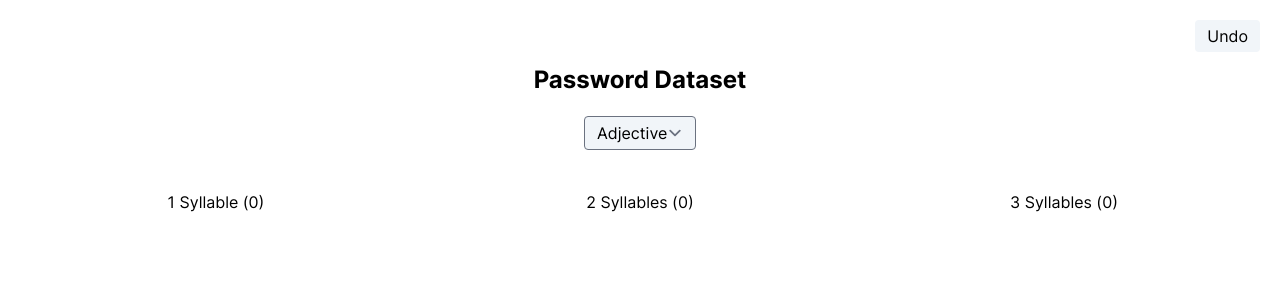
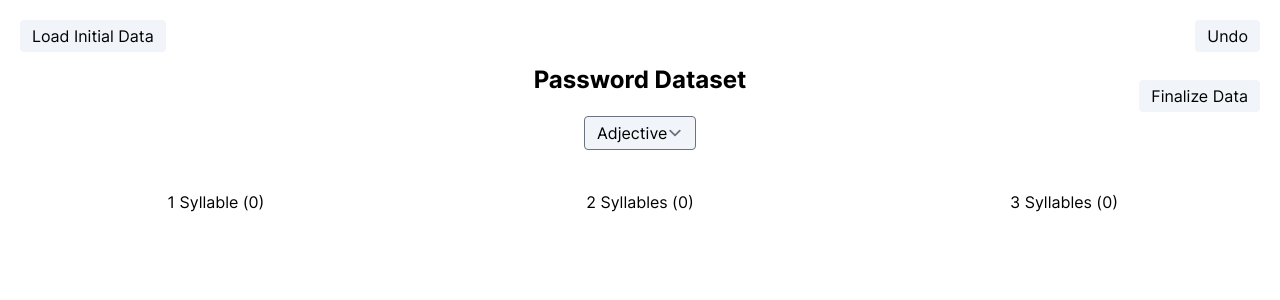
Before and after one commit to BrainyWayne/password-dataset, a Next.js app: page / in a window 1280 px wide. Shown: the top 300 px of the page. Built offline with nearby package versions, Linux system fonts and the light colour scheme.

Commit message:
fix: fix

```diff
--- a/package.json
+++ b/package.json
@@ -54,7 +54,6 @@
   },
   "lint-staged": {
     "**/*.{js,jsx,ts,tsx}": [
-      "eslint --max-warnings=0",
       "prettier -w"
     ],
     "**/*.{json,css,scss,md,webmanifest}": [
--- a/src/pages/index.tsx
+++ b/src/pages/index.tsx
@@ -5,6 +5,17 @@ import {
   ADJECTIVES1,
   ADJECTIVES2,
   ADJECTIVES3,
+  ADVERBS1,
+  ADVERBS3,
+  NOUNS1,
+  NOUNS2,
+  NOUNS3,
+  PREPOSITIONS1,
+  PREPOSITIONS2,
+  PREPOSITIONS3,
+  VERBS1,
+  VERBS2,
+  VERBS3,
 } from '@/data/finalwords/adjectives1';
 
 import Layout from '@/components/layout/Layout';
@@ -21,14 +32,46 @@ export default function HomePage() {
     to: string;
   }>();
 
-  const [list, setList] = useState<any>();
+  const [list, setList] = useState<string>();
 
-  //Handle list change
+  //Handle list change. Get the data from local storage
   React.useEffect(() => {
+    const adjectives1 = localStorage.getItem('adjectives1');
+    const adjectives2 = localStorage.getItem('adjectives2');
+    const adjectives3 = localStorage.getItem('adjectives3');
+    const adverb1 = localStorage.getItem('adverb1');
+    const adverb2 = localStorage.getItem('adverb2');
+    const adverb3 = localStorage.getItem('adverb3');
+    const noun1 = localStorage.getItem('noun1');
+    const noun2 = localStorage.getItem('noun2');
+    const noun3 = localStorage.getItem('noun3');
+    const preposition1 = localStorage.getItem('preposition1');
+    const preposition2 = localStorage.getItem('preposition2');
+    const preposition3 = localStorage.getItem('preposition3');
+    const verb1 = localStorage.getItem('verb1');
+    const verb2 = localStorage.getItem('verb2');
+    const verb3 = localStorage.getItem('verb3');
+
     if (list == 'adjective') {
-      setSyllable1(ADJECTIVES1);
-      setSyllable2(ADJECTIVES2);
-      setSyllable3(ADJECTIVES3);
+      setSyllable1(JSON.parse(adjectives1 ?? '[]'));
+      setSyllable2(JSON.parse(adjectives2 ?? '[]'));
+      setSyllable3(JSON.parse(adjectives3 ?? '[]'));
+    } else if (list == 'adverb') {
+      setSyllable1(JSON.parse(adverb1 ?? '[]'));
+      setSyllable2(JSON.parse(adverb2 ?? '[]'));
+      setSyllable3(JSON.parse(adverb3 ?? '[]'));
+    } else if (list == 'noun') {
+      setSyllable1(JSON.parse(noun1 ?? '[]'));
+      setSyllable2(JSON.parse(noun2 ?? '[]'));
+      setSyllable3(JSON.parse(noun3 ?? '[]'));
+    } else if (list == 'preposition') {
+      setSyllable1(JSON.parse(preposition1 ?? '[]'));
+      setSyllable2(JSON.parse(preposition2 ?? '[]'));
+      setSyllable3(JSON.parse(preposition3 ?? '[]'));
+    } else if (list == 'verb') {
+      setSyllable1(JSON.parse(verb1 ?? '[]'));
+      setSyllable2(JSON.parse(verb2 ?? '[]'));
+      setSyllable3(JSON.parse(verb3 ?? '[]'));
     } else {
       setSyllable1([]);
       setSyllable2([]);
@@ -36,9 +79,30 @@ export default function HomePage() {
     }
   }, [list]);
 
-  function moveWord(word: string, to: '1' | '2' | '3') {
-    //
-  }
+  //When there is a change in syllable1, syllable2, syllable3, save the data to local storage
+  React.useEffect(() => {
+    if (list == 'adjective') {
+      localStorage.setItem('adjectives1', JSON.stringify(syllable1));
+      localStorage.setItem('adjectives2', JSON.stringify(syllable2));
+      localStorage.setItem('adjectives3', JSON.stringify(syllable3));
+    } else if (list == 'adverb') {
+      localStorage.setItem('adverb1', JSON.stringify(syllable1));
+      localStorage.setItem('adverb2', JSON.stringify(syllable2));
+      localStorage.setItem('adverb3', JSON.stringify(syllable3));
+    } else if (list == 'noun') {
+      localStorage.setItem('noun1', JSON.stringify(syllable1));
+      localStorage.setItem('noun2', JSON.stringify(syllable2));
+      localStorage.setItem('noun3', JSON.stringify(syllable3));
+    } else if (list == 'preposition') {
+      localStorage.setItem('preposition1', JSON.stringify(syllable1));
+      localStorage.setItem('preposition2', JSON.stringify(syllable2));
+      localStorage.setItem('preposition3', JSON.stringify(syllable3));
+    } else if (list == 'verb') {
+      localStorage.setItem('verb1', JSON.stringify(syllable1));
+      localStorage.setItem('verb2', JSON.stringify(syllable2));
+      localStorage.setItem('verb3', JSON.stringify(syllable3));
+    }
+  }, [syllable1, syllable2, syllable3]);
 
   return (
     <Layout>
@@ -118,6 +182,88 @@ export default function HomePage() {
                   }}
                 >
                   Undo
+                </button>
+              </div>
+
+              {/* Button at the top left to load the initial data to local storage */}
+              <div className='fixed top-0 left-0 mt-5 ml-5'>
+                <button
+                  className='rounded bg-slate-100 px-3 py-1'
+                  onClick={() => {
+                    localStorage.setItem(
+                      'adjectives1',
+                      JSON.stringify(ADJECTIVES1)
+                    );
+                    localStorage.setItem(
+                      'adjectives2',
+                      JSON.stringify(ADJECTIVES2)
+                    );
+                    localStorage.setItem(
+                      'adjectives3',
+                      JSON.stringify(ADJECTIVES3)
+                    );
+                    localStorage.setItem('adverb1', JSON.stringify(ADVERBS1));
+                    localStorage.setItem(
+                      'adverb2',
+                      JSON.stringify(ADJECTIVES2)
+                    );
+                    localStorage.setItem('adverb3', JSON.stringify(ADVERBS3));
+                    localStorage.setItem('noun1', JSON.stringify(NOUNS1));
+                    localStorage.setItem('noun2', JSON.stringify(NOUNS2));
+                    localStorage.setItem('noun3', JSON.stringify(NOUNS3));
+                    localStorage.setItem(
+                      'preposition1',
+                      JSON.stringify(PREPOSITIONS1)
+                    );
+                    localStorage.setItem(
+                      'preposition2',
+                      JSON.stringify(PREPOSITIONS2)
+                    );
+                    localStorage.setItem(
+                      'preposition3',
+                      JSON.stringify(PREPOSITIONS3)
+                    );
+                    localStorage.setItem('verb1', JSON.stringify(VERBS1));
+                    localStorage.setItem('verb2', JSON.stringify(VERBS2));
+                    localStorage.setItem('verb3', JSON.stringify(VERBS3));
+
+                    setList('adjective');
+                  }}
+                >
+                  Load Initial Data
+                </button>
+              </div>
+
+              {/* Button at the top right to save all the data from the local storage into an object-array item like this: adjective:[] */}
+              <div className='fixed top-0 right-0 mt-20 mr-5'>
+                <button
+                  className='rounded bg-slate-100 px-3 py-1'
+                  onClick={() => {
+                    const data = {
+                      adjective1: localStorage.getItem('adjectives1'),
+                      adjective2: localStorage.getItem('adjectives2'),
+                      adjective3: localStorage.getItem('adjectives3'),
+                      adverb1: localStorage.getItem('adverb1'),
+                      adverb2: localStorage.getItem('adverb2'),
+                      adverb3: localStorage.getItem('adverb3'),
+                      noun1: localStorage.getItem('noun1'),
+                      noun2: localStorage.getItem('noun2'),
+                      noun3: localStorage.getItem('noun3'),
+                      preposition1: localStorage.getItem('preposition1'),
+                      preposition2: localStorage.getItem('preposition2'),
+                      preposition3: localStorage.getItem('preposition3'),
+                      verb1: localStorage.getItem('verb1'),
+                      verb2: localStorage.getItem('verb2'),
+                      verb3: localStorage.getItem('verb3'),
+                    };
+
+                    console.log(data);
+
+                    //copy to clipboard
+                    navigator.clipboard.writeText(JSON.stringify(data));
+                  }}
+                >
+                  Finalize Data
                 </button>
               </div>
             </div>
```
